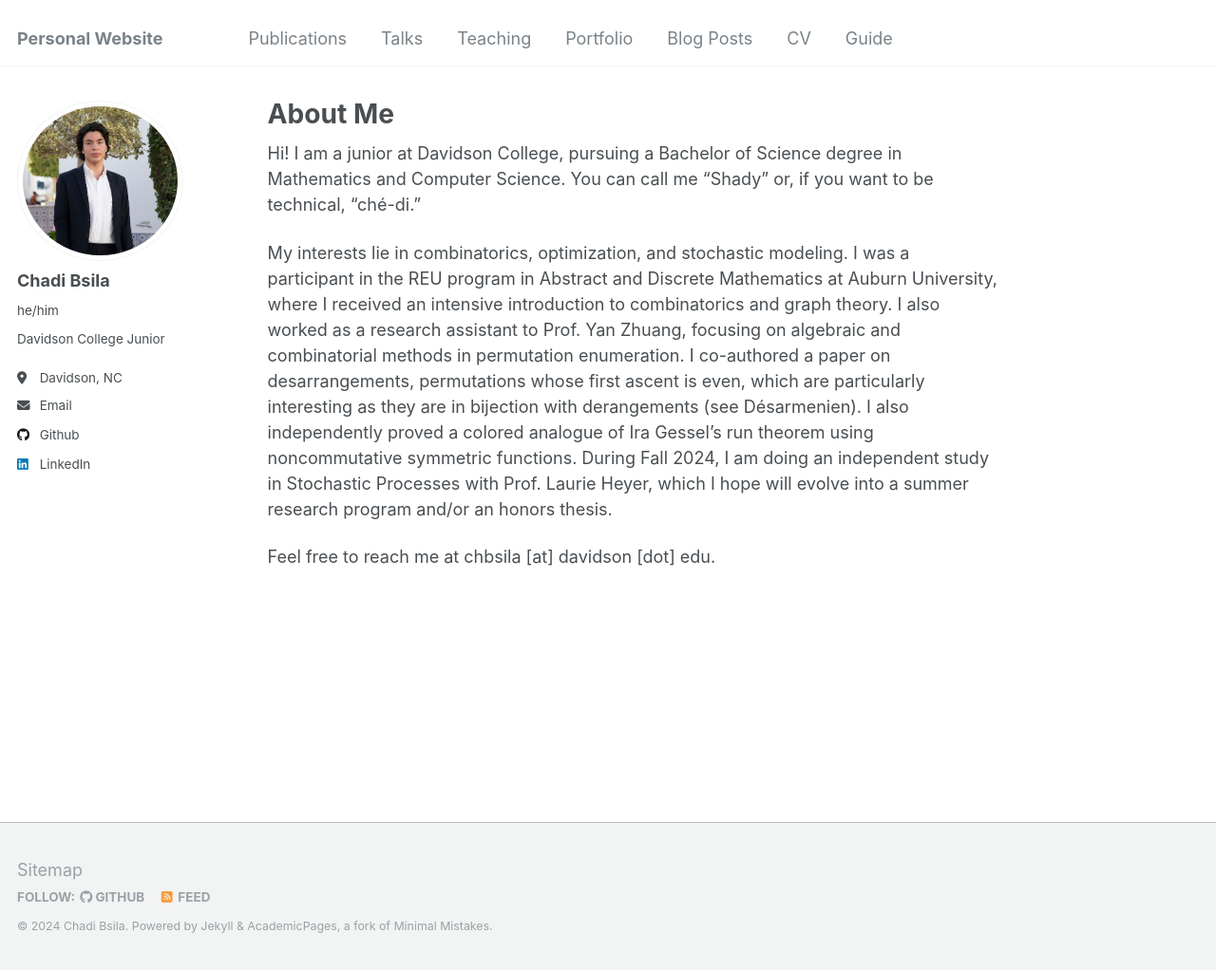
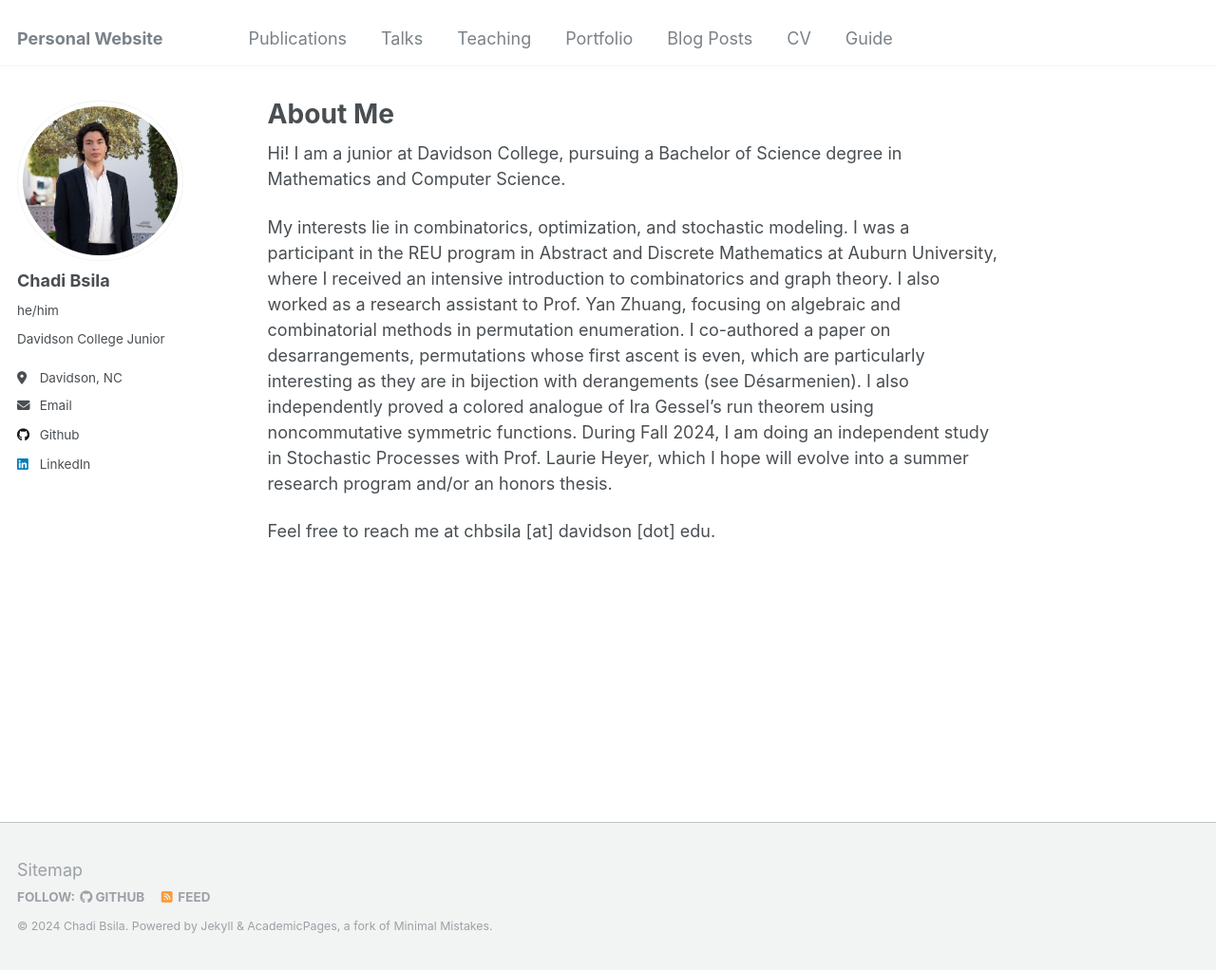
Before and after one commit to chbsila/chbsila.github.io, a Jekyll site: the page built from _pages/about.md, in a window 1280 px wide and 1022 px high. Shown: the whole window at 95% size. Built offline with Jekyll 4.4.1, drawn with Linux system fonts in a browser that asks for light colours.

Commit message:
Update about.md

```diff
--- a/_pages/about.md
+++ b/_pages/about.md
@@ -7,7 +7,7 @@ redirect_from:
   - /about.html
 ---
 
-Hi! I am a junior at Davidson College, pursuing a Bachelor of Science degree in Mathematics and Computer Science. You can call me "Shady" or, if you want to be technical, "ché-di."
+Hi! I am a junior at Davidson College, pursuing a Bachelor of Science degree in Mathematics and Computer Science.
 
 My interests lie in combinatorics, optimization, and stochastic modeling. I was a participant in the REU program in Abstract and Discrete Mathematics at Auburn University, where I received an intensive introduction to combinatorics and graph theory. I also worked as a research assistant to Prof. Yan Zhuang, focusing on algebraic and combinatorial methods in permutation enumeration. I co-authored a paper on desarrangements, permutations whose first ascent is even, which are particularly interesting as they are in bijection with derangements (see Désarmenien). I also independently proved a colored analogue of Ira Gessel's run theorem using noncommutative symmetric functions. During Fall 2024, I am doing an independent study in Stochastic Processes with Prof. Laurie Heyer, which I hope will evolve into a summer research program and/or an honors thesis.
 
```
